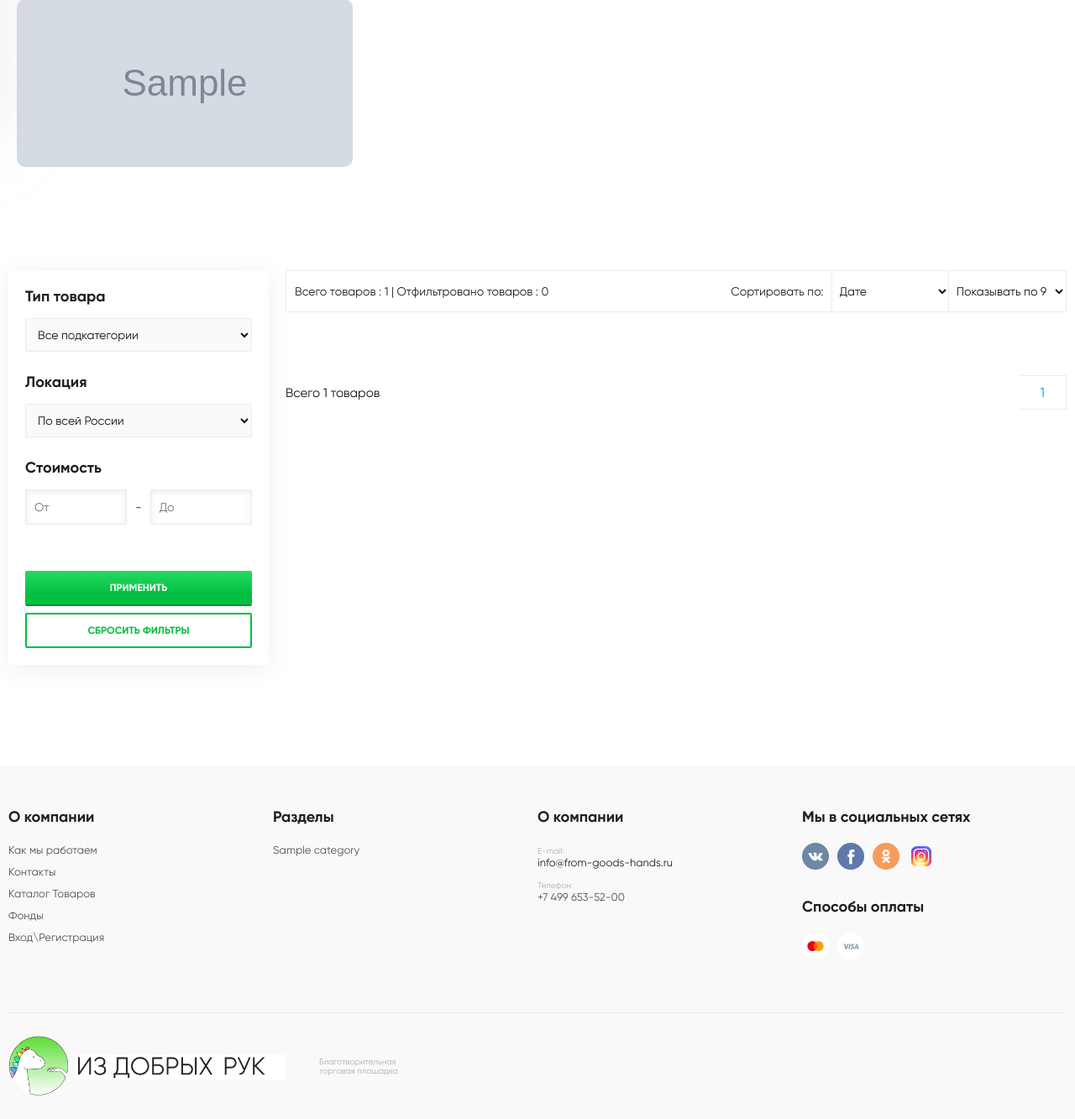
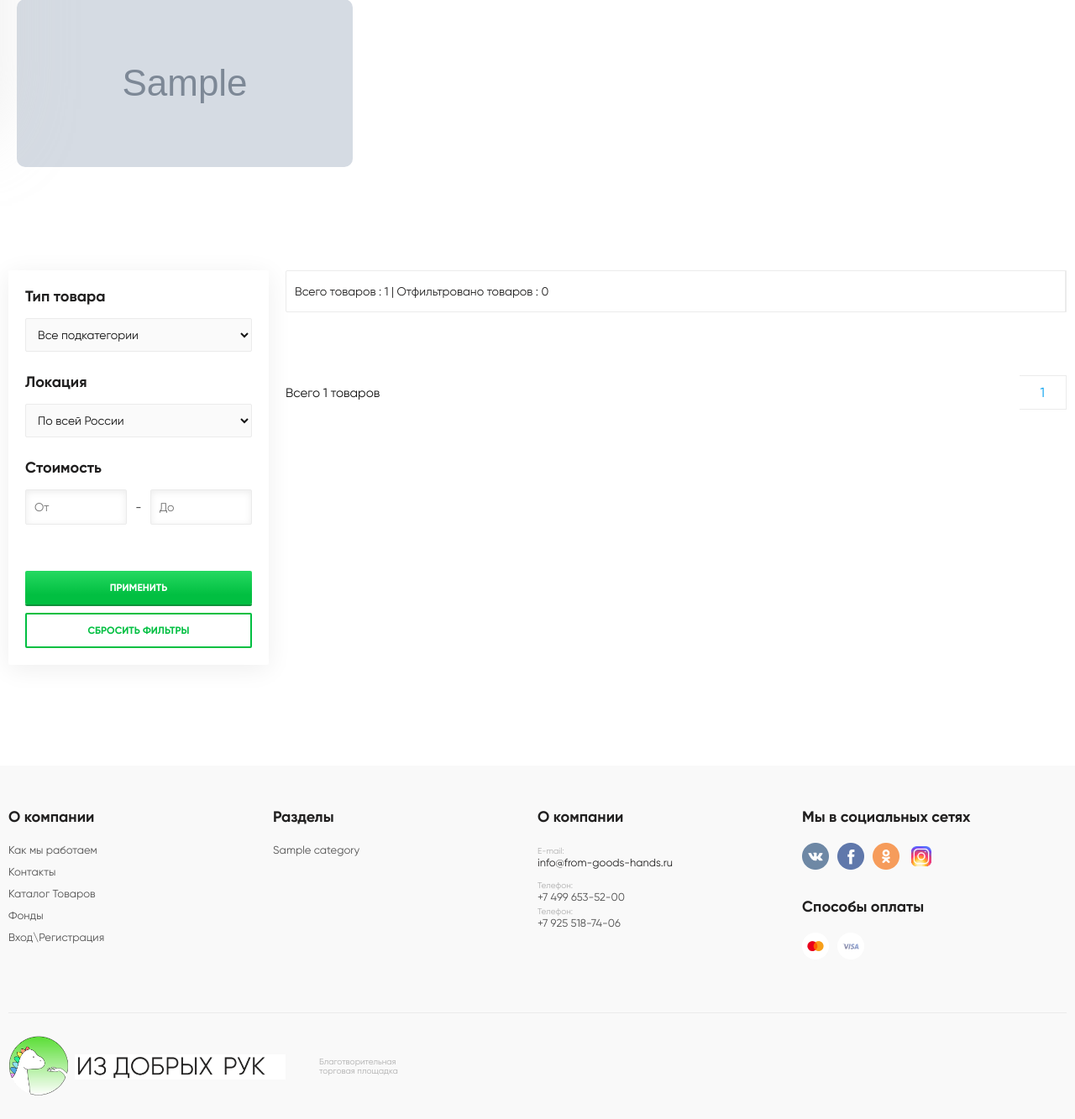
Before and after one commit to skiboorg/charity, a Django app: page /catalog/sample/ in a window 1280 px wide. Shown: the part 259-1592 px from the top of the page at 84% size. Run offline with Django 3.2, Linux system fonts and the light colour scheme; tables that the repository leaves empty hold one stand-in row (values such as "Sample post"); grey boxes marked "Sample" are stand-in pictures; some libraries are stand-ins or nearby versions.

```diff
--- a/pages/urls.py
+++ b/pages/urls.py
@@ -28,6 +28,7 @@ urlpatterns = [
 
 
 
+
     # path('statistic/', views.statistic, name='statistic'),
 
 ]
--- a/static/css/style.css
+++ b/static/css/style.css
@@ -1055,6 +1055,10 @@ button[type='button'] {
   margin-bottom: 10px;
 }
 
+.mobile-filter-wrapper {
+  margin-bottom: 10px;
+}
+
 .mobile-filter-wrapper a {
   display: none !important;
 }
@@ -1087,7 +1091,7 @@ button[type='button'] {
   margin-bottom: 25px;
   height: 50px;
   display: grid;
-  grid-template-columns: 70% 15% 15%;
+  grid-template-columns: 1fr;
   -webkit-box-align: center;
   -ms-flex-align: center;
   align-items: center;
@@ -2726,7 +2730,7 @@ button[type='button'] {
 
   .mobile-filter-wrapper {
     display: grid;
-    grid-template-columns: 1fr 4fr;
+    grid-template-columns: 2fr 4fr;
     grid-gap: 10px;
   }
 
@@ -2797,7 +2801,7 @@ button[type='button'] {
   }
 
   .items-filter {
-    grid-template-columns: 75% 25%;
+    display: none;
   }
 
   .best-of-bests {
@@ -3019,7 +3023,7 @@ button[type='button'] {
   }
 
   .mobile-filter-wrapper {
-    grid-template-columns: 1fr 1fr;
+    grid-template-columns: 1fr;
   }
 
   .items-filter-caption p {
@@ -3031,7 +3035,7 @@ button[type='button'] {
   }
 
   .items-filter {
-    grid-template-columns: 1fr;
+    display: none;
   }
 
   .features-wrapper {
--- a/static/sass/_catalog.sass
+++ b/static/sass/_catalog.sass
@@ -64,14 +64,16 @@
 #slider
   margin-bottom: 10px
 .mobile-filter-wrapper
+  margin-bottom: 10px
   a
     display: none !important
 
 @media (max-width: 960px)
   .mobile-filter-wrapper
     display: grid
-    grid-template-columns: 1fr 4fr
+    grid-template-columns: 2fr 4fr
     grid-gap: 10px
+
     a
       display: inline-flex !important
       height: 48px
@@ -102,4 +104,4 @@
 
 @media (max-width: 600px)
   .mobile-filter-wrapper
-    grid-template-columns: 1fr 1fr
+    grid-template-columns: 1fr
--- a/static/sass/_items.sass
+++ b/static/sass/_items.sass
@@ -18,7 +18,7 @@
     margin-bottom: 25px
     height: 50px
     display: grid
-    grid-template-columns: 70% 15% 15%
+    grid-template-columns: 1fr
 
     align-items: center
     &-caption
@@ -64,7 +64,7 @@
           content: none
 
     &-filter
-      grid-template-columns: 75% 25%
+      display: none
 
 @media (max-width: 600px)
    .items
@@ -75,7 +75,7 @@
         &::after
             content: none
     &-filter
-      grid-template-columns: 1fr
+      display: none
 
 .image-center
   display: block
--- a/templates/footer.html
+++ b/templates/footer.html
@@ -33,6 +33,8 @@
                 <div class="footer-contact-item">
                     <span>Телефон:</span>
                     <p>+7 499 653-52-00</p>
+                    <span>Телефон:</span>
+                    <p>+7 925 518-74-06</p>
                 </div>
             </div>
             <div class="footer-social">
--- a/templates/pages/catalog.html
+++ b/templates/pages/catalog.html
@@ -84,33 +84,33 @@
 
                                 <div class="items-filter-caption">
                                     <p>Всего товаров : {{ category.item_set.count }}  {% if not filtered_items_count == category.item_set.count%}| Отфильтровано товаров : {{ filtered_items_count }}{% endif %} </p>
-                                    <p>Сортировать по:</p>
+{#                                    <p>Сортировать по:</p>#}
                                 </div>
-                                <div class="items-filter-select mobile-hide">
-                                    <select  id="per_order" class="form-control select " onchange="per_order()">
-                                        <option {% if param_order == '-added' %}selected="selected"{% endif %} value="-added">Дате</option>
-                                        <option {% if param_order == 'price' %}selected="selected"{% endif %} value="price">Цена &#8593;</option>
-                                        <option {% if param_order == '-price' %}selected="selected"{% endif %} value="-price">Цена &#8595;</option>
-                                        <option {% if param_order == 'name' %}selected="selected"{% endif %} value="name">А-Я</option>
-                                        <option {% if param_order == '-name' %}selected="selected"{% endif %} value="-name">Я-А</option>
-                                    </select>
-
-                                </div>
-                                <div class="items-filter-select mobile-hide">
-                                    <select id="per_page" class="form-control select " onchange="per_page()">
-                                        <option {% if param_count == '9' %}selected="selected"{% endif %} value="9">Показывать по 9</option>
-                                        <option {% if param_count == '15' %}selected="selected"{% endif %} value="15">Показывать по 15</option>
-                                        <option {% if param_count == '21' %}selected="selected"{% endif %} value="21">Показывать по 21</option>
-                                    </select>
-                                </div>
-                                <div class="items-filter-select mobile-visible">
-                                    <select class="form-control select" name="" id="">
-                                        <option selected disabled>Сортировка</option>
-                                        <option value="">lorem</option>
-                                        <option value="">lorem</option>
-                                        <option value="">lorem</option>
-                                    </select>
-                                </div>
+{#                                <div class="items-filter-select mobile-hide">#}
+{#                                    <select  id="per_order" class="form-control select " onchange="per_order()">#}
+{#                                        <option {% if param_order == '-added' %}selected="selected"{% endif %} value="-added">Дате</option>#}
+{#                                        <option {% if param_order == 'price' %}selected="selected"{% endif %} value="price">Цена &#8593;</option>#}
+{#                                        <option {% if param_order == '-price' %}selected="selected"{% endif %} value="-price">Цена &#8595;</option>#}
+{#                                        <option {% if param_order == 'name' %}selected="selected"{% endif %} value="name">А-Я</option>#}
+{#                                        <option {% if param_order == '-name' %}selected="selected"{% endif %} value="-name">Я-А</option>#}
+{#                                    </select>#}
+{##}
+{#                                </div>#}
+{#                                <div class="items-filter-select mobile-hide">#}
+{#                                    <select id="per_page" class="form-control select " onchange="per_page()">#}
+{#                                        <option {% if param_count == '9' %}selected="selected"{% endif %} value="9">Показывать по 9</option>#}
+{#                                        <option {% if param_count == '15' %}selected="selected"{% endif %} value="15">Показывать по 15</option>#}
+{#                                        <option {% if param_count == '21' %}selected="selected"{% endif %} value="21">Показывать по 21</option>#}
+{#                                    </select>#}
+{#                                </div>#}
+{#                                <div class="items-filter-select mobile-visible">#}
+{#                                    <select class="form-control select" name="" id="">#}
+{#                                        <option selected disabled>Сортировка</option>#}
+{#                                        <option value="">lorem</option>#}
+{#                                        <option value="">lorem</option>#}
+{#                                        <option value="">lorem</option>#}
+{#                                    </select>#}
+{#                                </div>#}
 
                             </div>
                         </div>
--- a/templates/pages/contacts.html
+++ b/templates/pages/contacts.html
@@ -18,7 +18,7 @@
 {#                <a style="color: #212020" href="mailto:check@from-goods-hands.com">check@from-goods-hands.com</a></p>#}
 
             <h3>Номер телефона службы поддержки</h3>
-            <p class="">+7 499 653-52-00</p>
+            <p>+7 499 653-52-00<br> <br>+7 925 518-74-06</p>
 
             <h3>Мы в социальных сетях</h3>
             <div class="footer-social">
--- a/templates/pages/login.html
+++ b/templates/pages/login.html
@@ -35,9 +35,9 @@
                         <input type="password" required name="password2" class="form-control input" placeholder='Повторите пароль'>
                         <div class="login-wrapper-group">
                             <input  type="checkbox" required>
-                            <label>Согласие на обработку персональных данных</label>
+                            <label>Я ознакомлен (ознакомлена) и согласен (согласна) с <a href="{% static 'policy.docx' %}">политикой в отношении обработки персональных данных</a></label>
                         </div>
-                             <div class="login-wrapper-group">
+                        <div class="login-wrapper-group">
                             <input  type="checkbox" required>
                             <label>Политика конфиденциальности</label>
                         </div>
```
Also changed, not shown: 1 other file.
